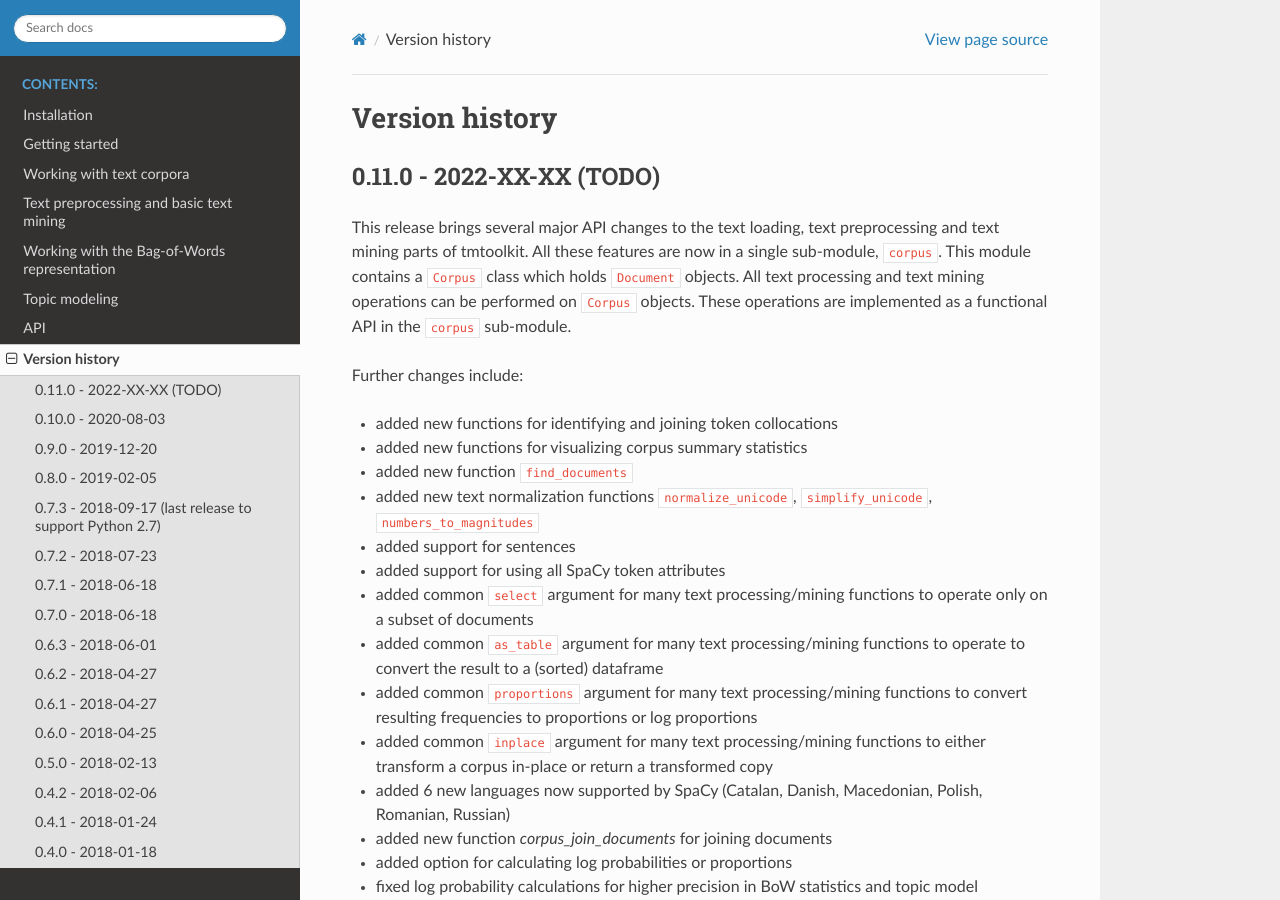
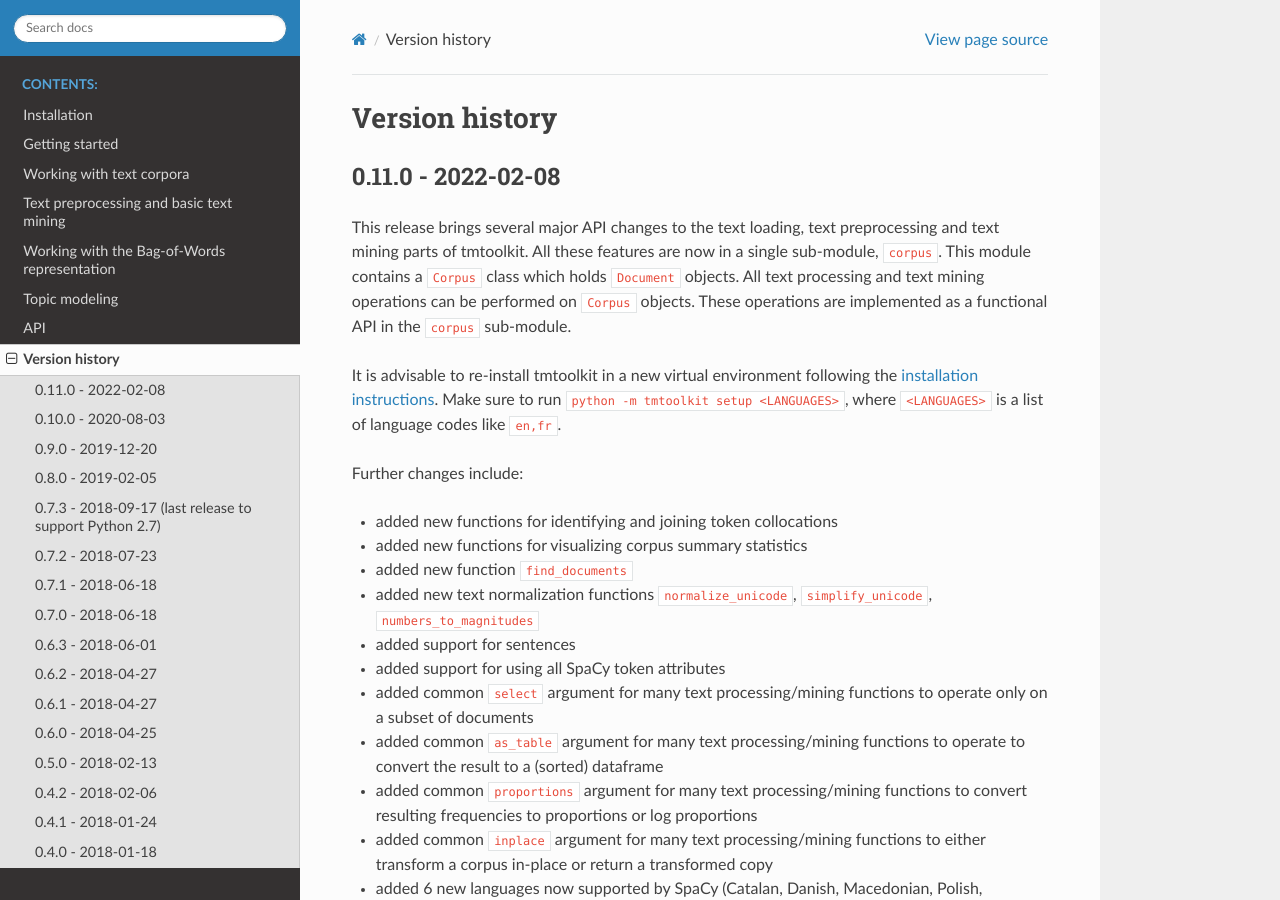
Before and after one commit to WZBSocialScienceCenter/tmtoolkit, a Sphinx documentation site: the page built from doc/source/version_history.rst, in a window 1280 px wide and 900 px high. Built offline with Sphinx 7.4.7 and the Read the Docs theme 2.0.0, drawn with Linux system fonts in a browser that asks for light colours.

Commit message:
updated docs

```diff
--- a/doc/source/version_history.rst
+++ b/doc/source/version_history.rst
@@ -4,13 +4,17 @@
 ===============
 
 
-0.11.0 - 2022-XX-XX (TODO)
+0.11.0 - 2022-02-08
 -------------------
 
 This release brings several major API changes to the text loading, text preprocessing and text mining parts of
 tmtoolkit. All these features are now in a single sub-module, ``corpus``. This module contains a ``Corpus`` class which
 holds ``Document`` objects. All text processing and text mining operations can be performed on ``Corpus`` objects. These
 operations are implemented as a functional API in the ``corpus`` sub-module.
+
+It is advisable to re-install tmtoolkit in a new virtual environment following the
+:ref:`installation instructions <install>`. Make sure to run ``python -m tmtoolkit setup <LANGUAGES>``, where
+``<LANGUAGES>`` is a list of language codes like ``en,fr``.
 
 Further changes include:
 
@@ -28,7 +32,7 @@
 - added common ``inplace`` argument for many text processing/mining functions to either transform a corpus in-place or
   return a transformed copy
 - added 6 new languages now supported by SpaCy (Catalan, Danish, Macedonian, Polish, Romanian, Russian)
-- added new function `corpus_join_documents` for joining documents
+- added new function ``corpus_join_documents`` for joining documents
 - added option for calculating log probabilities or proportions
 - fixed log probability calculations for higher precision in BoW statistics and topic model evaluation functions
 - dependencies for text processing and text mining are now optional
```
Also changed, not shown: README.rst (+25 -25 lines), doc/source/intro.rst (+4 -4 lines), doc/source/bow.ipynb, doc/source/getting_started.ipynb, doc/source/preprocessing.ipynb, doc/source/text_corpora.ipynb, doc/source/topic_modeling.ipynb, 1 other file.
